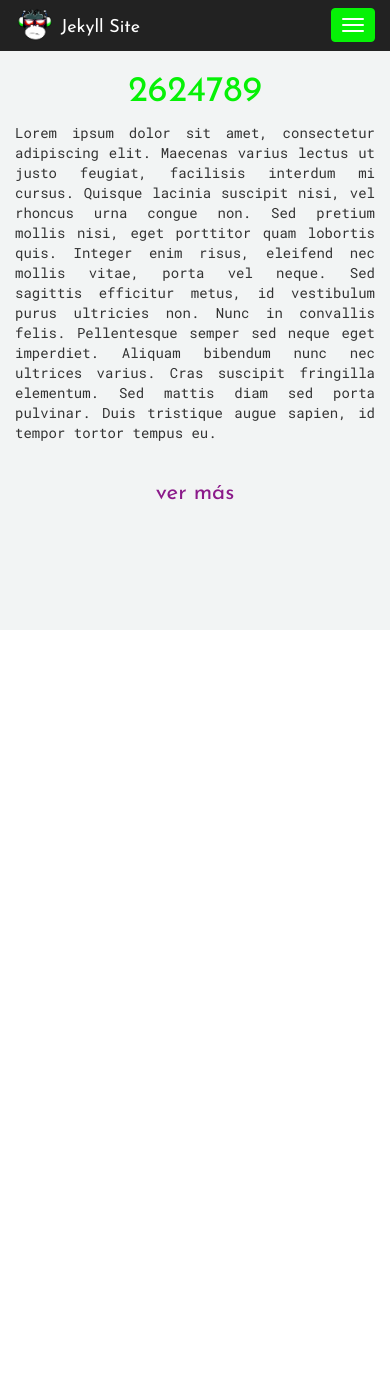
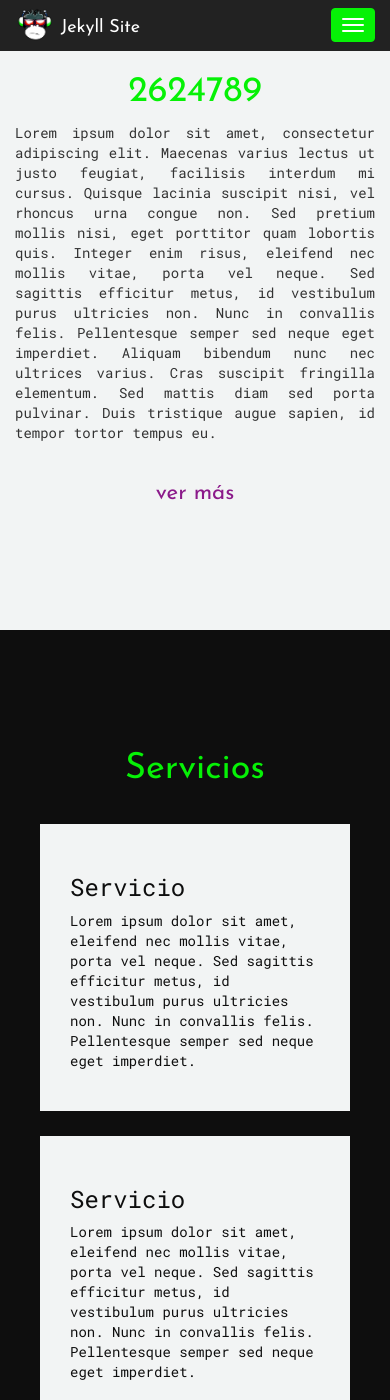
Before and after one commit to juanpablopv/juanpablopv.github.io, a Jekyll site: the page built from index.md, in a window 390 px wide and 1400 px high, scrolled down 569 px. Built offline with Jekyll 4.4.1, drawn with Linux system fonts in a browser that asks for light colours; before the commit the page ends 1199 px from its top, so only the background shows below that; some of the changed text lies outside the part shown.

Commit message:
Crea sección servicios

```diff
--- /dev/null
+++ b/_includes/servicios.html
@@ -0,0 +1,83 @@
+<section id="servicios">
+  <div class="container">
+    <div class="row">
+      <div class="col-md-8 col-md-offset-2">
+        <div class="titulo-servicios">
+          <h1>Servicios</h1>
+        </div>
+      </div>
+    </div>
+
+    <div class="row">
+      <div class="col-md-4">
+        <div class="envoltura-servicio">
+          <div class="texto-servicio">
+            <h3>Servicio</h3>
+            <p>
+              Lorem ipsum dolor sit amet, eleifend nec mollis vitae, porta vel neque. Sed sagittis efficitur metus, id vestibulum purus ultricies non. Nunc in convallis felis. Pellentesque semper sed neque eget imperdiet.
+            </p>
+          </div>
+        </div>
+      </div>
+      <div class="col-md-4">
+        <div class="envoltura-servicio">
+          <div class="texto-servicio">
+            <h3>Servicio</h3>
+            <p>
+              Lorem ipsum dolor sit amet, eleifend nec mollis vitae, porta vel neque. Sed sagittis efficitur metus, id vestibulum purus ultricies non. Nunc in convallis felis. Pellentesque semper sed neque eget imperdiet.
+            </p>
+          </div>
+        </div>
+      </div>
+      <div class="col-md-4">
+        <div class="envoltura-servicio">
+          <div class="texto-servicio">
+            <h3>Servicio</h3>
+            <p>
+              Lorem ipsum dolor sit amet, eleifend nec mollis vitae, porta vel neque. Sed sagittis efficitur metus, id vestibulum purus ultricies non. Nunc in convallis felis. Pellentesque semper sed neque eget imperdiet.
+            </p>
+          </div>
+        </div>
+      </div>
+      <div class="col-md-4">
+        <div class="envoltura-servicio">
+          <div class="texto-servicio">
+            <h3>Servicio</h3>
+            <p>
+              Lorem ipsum dolor sit amet, eleifend nec mollis vitae, porta vel neque. Sed sagittis efficitur metus, id vestibulum purus ultricies non. Nunc in convallis felis. Pellentesque semper sed neque eget imperdiet.
+            </p>
+          </div>
+        </div>
+      </div>
+      <div class="col-md-4">
+        <div class="envoltura-servicio">
+          <div class="texto-servicio">
+            <h3>Servicio</h3>
+            <p>
+              Lorem ipsum dolor sit amet, eleifend nec mollis vitae, porta vel neque. Sed sagittis efficitur metus, id vestibulum purus ultricies non. Nunc in convallis felis. Pellentesque semper sed neque eget imperdiet.
+            </p>
+          </div>
+        </div>
+      </div>
+      <div class="col-md-4">
+        <div class="envoltura-servicio">
+          <div class="texto-servicio">
+            <h3>Servicio</h3>
+            <p>
+              Lorem ipsum dolor sit amet, eleifend nec mollis vitae, porta vel neque. Sed sagittis efficitur metus, id vestibulum purus ultricies non. Nunc in convallis felis. Pellentesque semper sed neque eget imperdiet.
+            </p>
+          </div>
+        </div>
+      </div>
+    </div>
+
+    <div class="row">
+      <div class="col-md-8 col-md-offset-2">
+        <div class="enlace">
+          <p><a href="">Consultoría Online</a></p>
+        </div>
+      </div>
+    </div>
+  </div>
+  </div>
+</section>
--- a/_layouts/home.html
+++ b/_layouts/home.html
@@ -4,4 +4,6 @@ layout: default
 
 {% include perfil.html %}
 
+{% include servicios.html %}
+
 {{ content }}
--- a/assets/main.scss
+++ b/assets/main.scss
@@ -170,22 +170,30 @@ section {
 
 // colores
 //
-//rojo: DD0F00
-//blanco: F2F4F4
-//negro: 0E0E0E
-//verde: 06F106
-//morado: 8B1A8A
+$rojo: #DD0F00;
+$blanco: #F2F4F4;
+$negro: #0E0E0E;
+$verde: #06F106;
+$morado: #8B1A8A;
+
+// Fuentes
+//
+$fuente-principal: 'Josefin Sans', sans-serif;
+$fuente-secundaria: 'Roboto Mono', monospace;
+
+section {
+  padding-bottom: 110px;
+}
 
 // Perfil
 
 #perfil {
-  background-color: #F2F4F4;
-  padding-bottom: 110px;
+  background-color: $blanco;
 }
 
 .titulo-perfil {
   font-family: 'Josefin Sans', sans-serif;
-  color: #06F106;
+  color: $verde;
 }
 
 .texto-perfil {
@@ -199,6 +207,38 @@ section {
   text-align: center;
   font-size: 1.6em;
   a {
-  color: #8B1A8A;
+  color: $morado;
   }
 }
+
+// Servicios
+
+#servicios {
+  background-color: $negro;
+  .titulo-servicios {
+    text-align: center;
+    font-family: $fuente-principal;
+    color: $verde;
+  }
+  .envoltura-servicio {
+    background-color: $blanco;
+    padding: 30px;
+    margin: 25px;
+    .texto-servicio {
+      font-family: $fuente-secundaria;
+      color: $negro;
+    }
+    &:hover {
+      background-color: $rojo;
+    }
+  }
+  .enlace {
+    padding-top: 25px;
+    font-family: $fuente-principal;
+    text-align: center;
+    font-size: 1.6em;
+    a {
+      color: $morado;
+    }
+  }
+}
```
